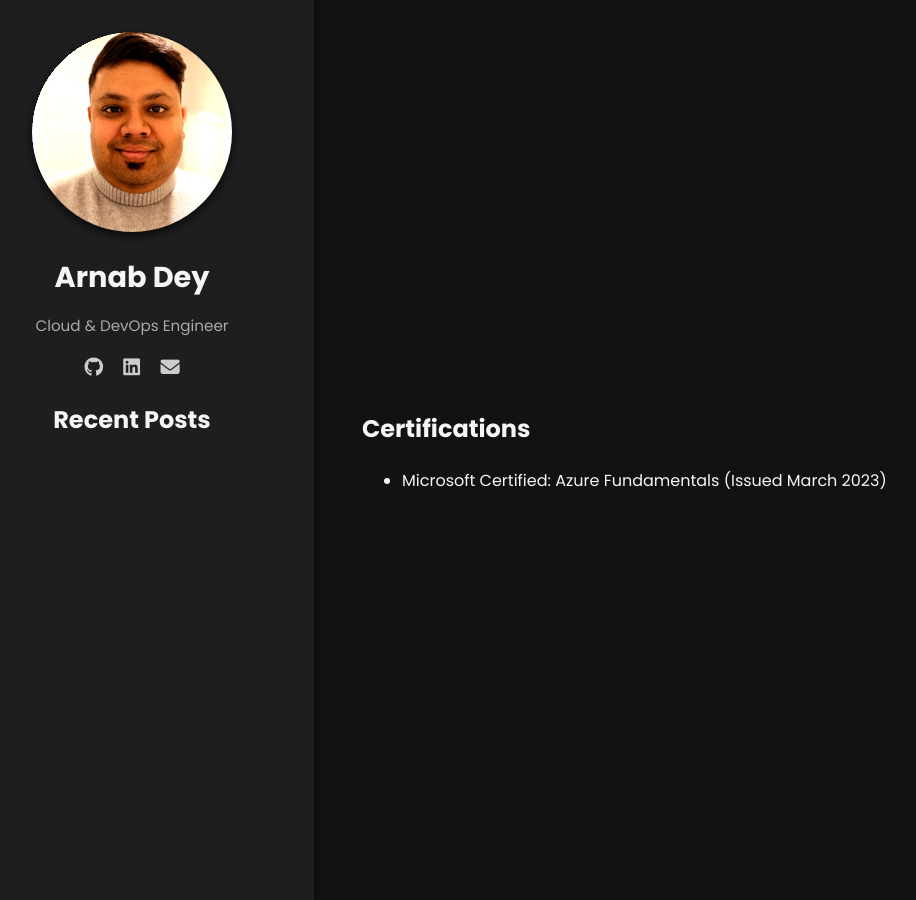
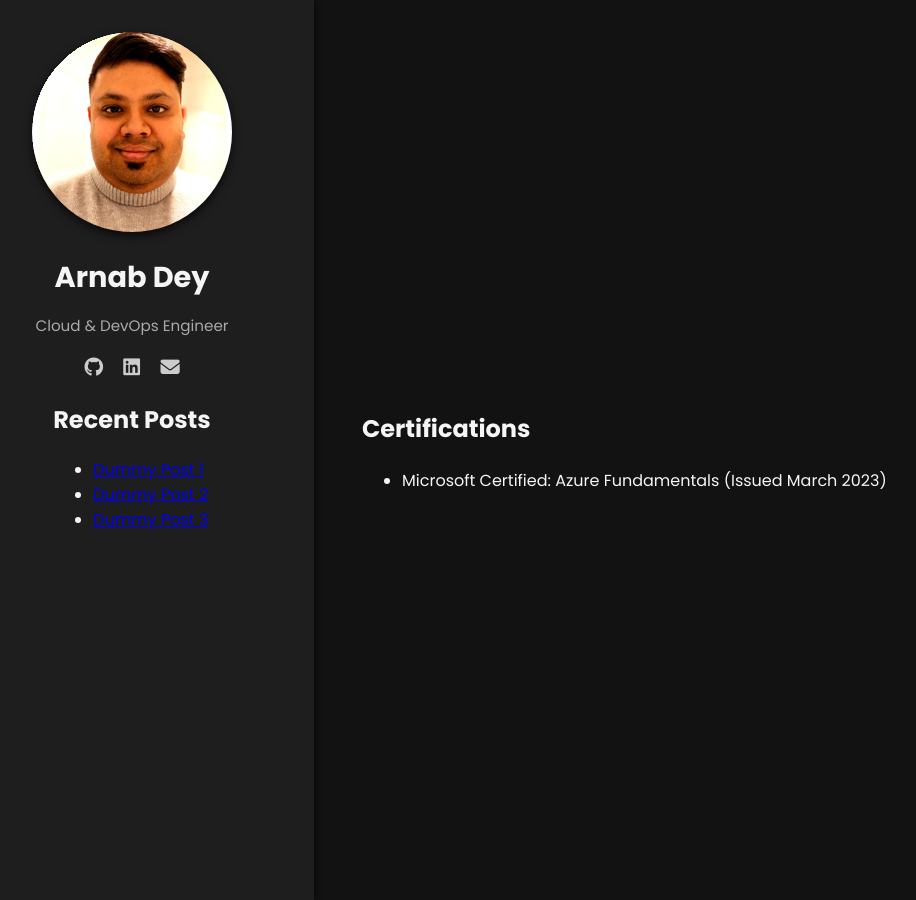
Before and after one commit to arnabdey73/arnabdey73.github.io, a Jekyll site: the page built from certifications.md, in a window 1280 px wide. Shown: the whole page, without its empty margins (50-966 px from the left). Built offline with Jekyll 4.4.1, drawn with Linux system fonts in a browser that asks for light colours; nearby versions of some CDN libraries; our own code applies the rules of GitHub Pages for plain Markdown files.

Commit message:
adding dummy post links

```diff
--- a/_layouts/default.html
+++ b/_layouts/default.html
@@ -27,6 +27,11 @@
             <li><a href="{{ post.url }}">{{ post.title }}</a></li>
           {% endfor %}
         </ul>
+        <ul>
+          <li><a href="#">Dummy Post 1</a></li>
+          <li><a href="#">Dummy Post 2</a></li>
+          <li><a href="#">Dummy Post 3</a></li>
+        </ul>
       </div>
     </aside>
 
```
